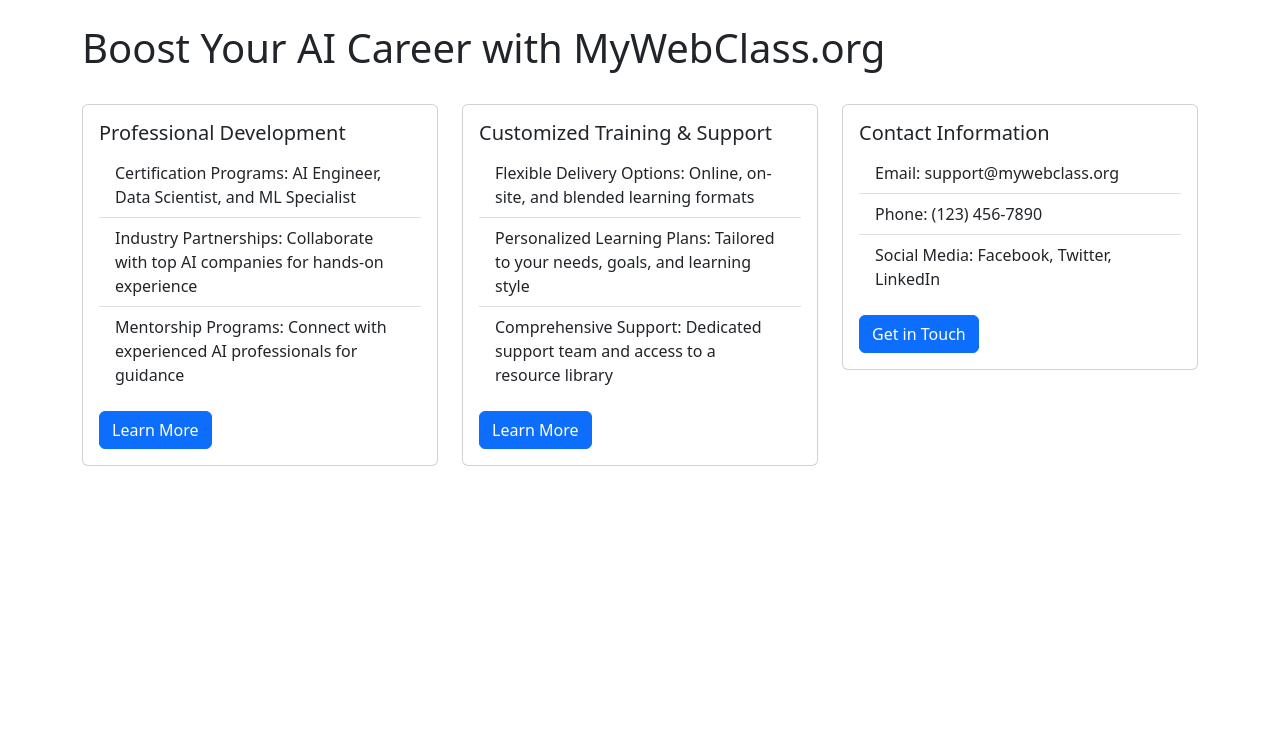
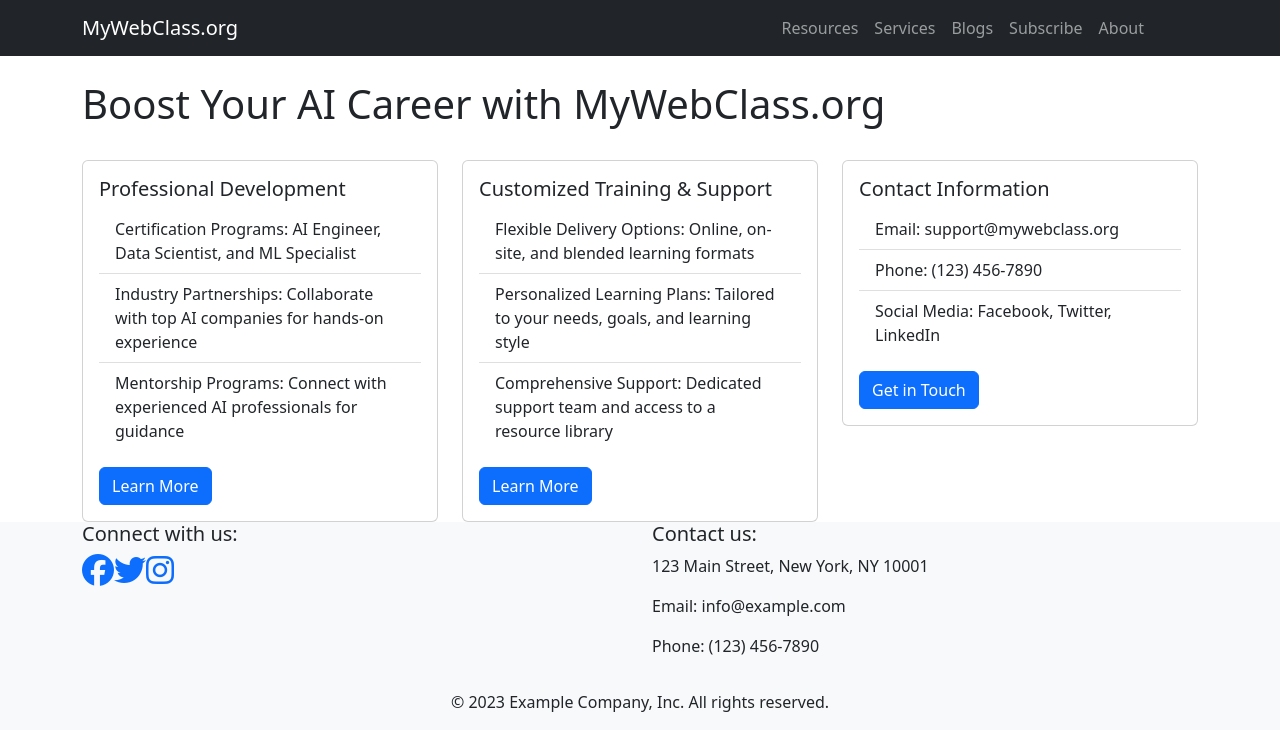
Before and after one commit to NJIT-WIS/project-2-team-sar, a Next.js app: page /Services in a window 1280 px wide. Shown: the top 750 px of the page. Built offline with nearby package versions, Linux system fonts and the light colour scheme.

Commit message:
updated header link

```diff
--- a/components/header.jsx
+++ b/components/header.jsx
@@ -30,7 +30,7 @@
         <Navbar.Collapse id="responsive-navbar-nav">
           <Nav className="ms-auto">
             <Nav.Link href="#resources">Resources</Nav.Link>
-            <Nav.Link href="#services">Services</Nav.Link>
+            <Nav.Link href="/project-2-team-sar/Services">Services</Nav.Link>
             <Nav.Link href="#blogs">Blogs</Nav.Link>
             <Nav.Link href="#subscribe">Subscribe</Nav.Link>
             <Nav.Link href="#about">About</Nav.Link>
--- a/pages/Services.js
+++ b/pages/Services.js
@@ -3,8 +3,16 @@
 import Footer from '../components/footer';
 import Services from '../components/boost_ai_career';
 
-function ServicesPage() {
-  return <Services />;
+export default function ServicesPage() {
+  return (
+      <>
+      <Head>
+        <title>SAR Marketing Group</title>
+        <meta name="description" content="Marketing group site created by  three college students." />
+      </Head>
+      <Header />
+      <Services />
+      <Footer />
+      </>
+ )
 }
-
-export default ServicesPage;
```
Also changed, not shown: 1 other file (tests, documents, lock files or other folders).
